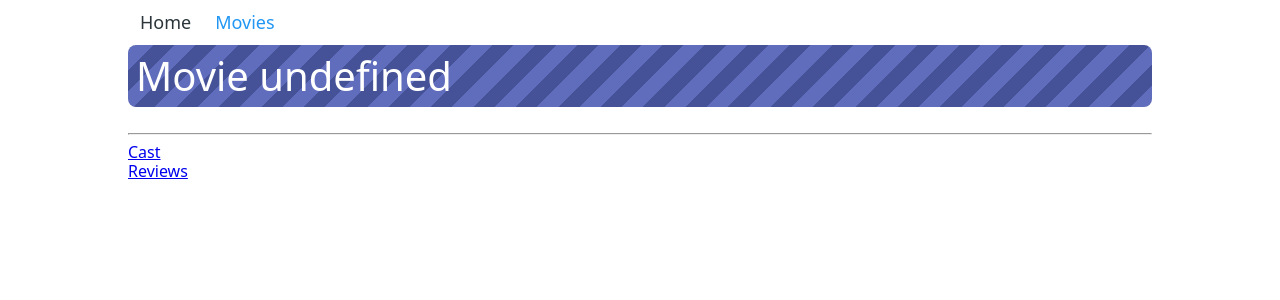
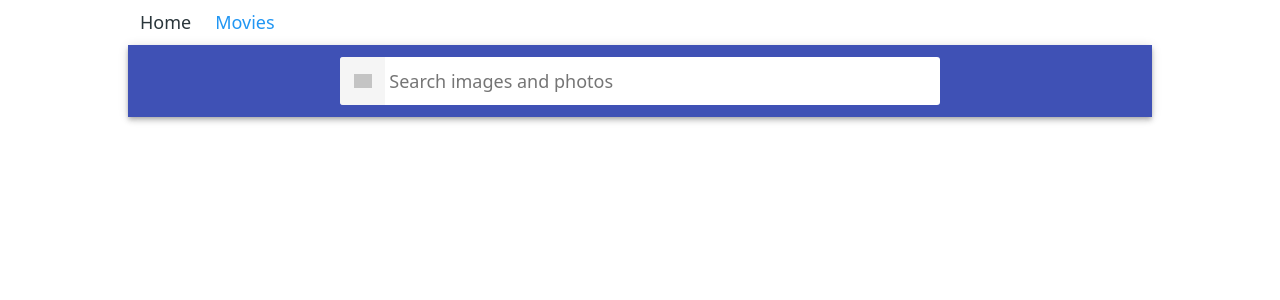
Before and after one commit to R0st/goit-react-hw-05-movies, a React (Create React App) app: page /movies in a window 1280 px wide. Shown: the top 300 px of the page. Built offline with nearby package versions, Linux system fonts and the light colour scheme; no server answers; grey boxes are pictures that could not be loaded.

Commit message:
add searchbar and gallery

```diff
--- a/src/App.js
+++ b/src/App.js
@@ -12,6 +12,8 @@
 /*webpackChunkName: "movie-details-view" */))
 const NotFoundView = lazy(() => import('./views/NotFoundView.js'
 /*webpackChunkName: "not-found-view" */))
+const MoviesPage = lazy(() => import('./views/MoviesPage.js'
+/*webpackChunkName: "movies-page" */))
 
 export default function App() {
     return (
@@ -25,7 +27,7 @@
                     </Route>
 
                     <Route path="/movies" exact>
-                        <MovieDetailsView />
+                        <MoviesPage />
                     </Route>
 
                     <Route path="/movies/:movieId" >
--- /dev/null
+++ b/src/components/SearchBar/SearchBar.js
@@ -0,0 +1,46 @@
+import{ useState } from 'react';
+import PropTypes from 'prop-types';
+import '../../style.css'
+
+export default function SearchBar({onSubmit}) {
+
+    const [query, setQuery] = useState('');
+    const handleChange = e => {
+        setQuery(e.currentTarget.value);
+    };
+
+    const handleSubmit = e => {
+        e.preventDefault();
+
+        if (query.trim() === '') {
+            alert('Введите название картинки');
+            return;
+        }
+        onSubmit(query);
+        setQuery('');
+    };
+
+    return (
+        <header className="Searchbar" >
+                <form className="SearchForm" onSubmit={handleSubmit}>
+                    <button type="submit" className="SearchForm-button">
+                        <span className="SearchForm-button-label">Search</span>
+                    </button>
+
+                    <input
+                        className="SearchForm-input"
+                        type="text"
+                        autoComplete="off"
+                        autoFocus
+                        placeholder="Search images and photos"
+                        value={query}
+                        onChange={handleChange}
+                    />
+                </form>
+            </header>
+    )
+}
+
+SearchBar.propTypes = {
+        query: PropTypes.string,
+    };
--- /dev/null
+++ b/src/components/SearchBar/index.js
@@ -0,0 +1 @@
+export { default } from './SearchBar';
--- a/src/services/movieApi.js
+++ b/src/services/movieApi.js
@@ -14,8 +14,8 @@
     return fetchWithErrorHanding(`https://api.themoviedb.org/3/trending/movie/day?api_key=${KEY}`)
 }
 
-export function fetchSearchMovies() {
-    return fetchWithErrorHanding(`https://api.themoviedb.org/3/search/movie?api_key=${KEY}&language=en-US&page=1&include_adult=false`)
+export function fetchSearchMovies(query) {
+    return fetchWithErrorHanding(`https://api.themoviedb.org/3/search/movie?api_key=${KEY}&query=${query}&language=en-US&page=1&include_adult=false`)
 }
 
 export function fetchGetMoviesDetails(movieId) {
--- /dev/null
+++ b/src/style.css
@@ -0,0 +1,113 @@
+/* .Button {
+  padding: 8px 16px;
+  border-radius: 2px;
+  background-color: #666a85;
+  transition: all 250ms cubic-bezier(0.4, 0, 0.2, 1);
+  text-align: center;
+  display: inline-block;
+  color: #fff;
+  border: 0;
+  text-decoration: none;
+  cursor: pointer;
+  font-family: inherit;
+  font-size: 18px;
+  line-height: 24px;
+  font-style: normal;
+  font-weight: 500;
+  min-width: 180px;
+  box-shadow: 0px 3px 1px -2px rgba(0, 0, 0, 0.2),
+    0px 2px 2px 0px rgba(0, 0, 0, 0.14), 0px 1px 5px 0px rgba(0, 0, 0, 0.12);
+} */
+.MoviesGallery {
+  display: grid;
+  max-width: calc(100vw - 48px);
+  grid-template-columns: repeat(auto-fill, minmax(320px, 1fr));
+  grid-gap: 16px;
+  margin-top: 0;
+  margin-bottom: 0;
+  padding: 0;
+  list-style: none;
+  margin-left: auto;
+  margin-right: auto;
+}
+/*
+ * Стили компонента Searchbar
+ */
+.Searchbar {
+  top: 0;
+  left: 0;
+  position: sticky;
+  z-index: 1100;
+  display: flex;
+  justify-content: center;
+  align-items: center;
+  min-height: 64px;
+  padding-right: 24px;
+  padding-left: 24px;
+  padding-top: 12px;
+  padding-bottom: 12px;
+  color: #fff;
+  background-color: #3f51b5;
+  box-shadow: 0px 2px 4px -1px rgba(0, 0, 0, 0.2),
+    0px 4px 5px 0px rgba(0, 0, 0, 0.14), 0px 1px 10px 0px rgba(0, 0, 0, 0.12);
+}
+
+/*
+ * Стили компонента SearchForm
+ */
+.SearchForm {
+  display: flex;
+  align-items: center;
+  width: 100%;
+  max-width: 600px;
+  background-color: #fff;
+  border-radius: 3px;
+  overflow: hidden;
+}
+
+.SearchForm-button {
+  display: inline-block;
+  width: 48px;
+  height: 48px;
+  border: 0;
+  background-image: url('https://image.flaticon.com/icons/svg/149/149852.svg');
+  background-size: 40%;
+  background-repeat: no-repeat;
+  background-position: center;
+  opacity: 0.6;
+  transition: opacity 250ms cubic-bezier(0.4, 0, 0.2, 1);
+  cursor: pointer;
+  outline: none;
+}
+
+.SearchForm-button:hover {
+  opacity: 1;
+}
+
+.SearchForm-button-label {
+  position: absolute;
+  width: 1px;
+  height: 1px;
+  padding: 0;
+  overflow: hidden;
+  clip: rect(0, 0, 0, 0);
+  white-space: nowrap;
+  clip-path: inset(50%);
+  border: 0;
+}
+
+.SearchForm-input {
+  display: inline-block;
+  width: 100%;
+  font: inherit;
+  font-size: 20px;
+  border: none;
+  outline: none;
+  padding-left: 4px;
+  padding-right: 4px;
+}
+
+.SearchForm-input::placeholder {
+  font: inherit;
+  font-size: 18px;
+}
--- a/src/views/Cast.js
+++ b/src/views/Cast.js
@@ -1,30 +1,28 @@
 import { useState, useEffect } from "react";
-import PageHeading from "../components/PageHeading/PageHeading";
+// import PageHeading from "../components/PageHeading/PageHeading";
 import { fetchGetMoviesCredits, IMG } from '../services/movieApi';
+import defaultAvatar from './defaultAvatar.png';
 
 export default function Cast({ movieId }) {
     const [credits, setCredits] = useState(null);
 
     useEffect(() => {
-        fetchGetMoviesCredits(movieId).then(setCredits);
+        fetchGetMoviesCredits(movieId).then(data => {
+            setCredits(data)})
     }, [movieId])
 
     return (
         <>
-            <PageHeading text="Cast" />
-            {credits && (
-               <ul>
-                {credits.map(cast => (
-                    <li key={cast.id}>
-                        {/* <img src={IMG + cast.profile_path} alt={cast.name} /> */}
-                        <img src={`${IMG}${cast.profile_path}`} alt={cast.name} />
-                        <p>{ cast.name}</p>
-                    </li>
-                    ))
-                }
-                </ul>
-                )
-            }
+        <ul>
+        {credits && credits.cast && credits.cast.map((actor, idx) =>
+            (<li key={idx} className={actor}>
+            {actor.profile_path ? <img  src={`${IMG}${actor.profile_path}`} alt={actor.name} /> :
+                <img  src={defaultAvatar} alt={actor.name} />}
+                <p>{actor.name}</p>
+                <p>Character: {actor.character}</p>
+             </li>)
+            )}
+        </ul>
         </>
     )
 }
--- a/src/views/MovieDetailsView.js
+++ b/src/views/MovieDetailsView.js
@@ -1,6 +1,6 @@
 import { useState, useEffect, lazy, Suspense } from "react";
 import { NavLink, Switch, useParams, useHistory, useLocation, useRouteMatch, Route} from "react-router-dom";
-import PageHeading from "../components/PageHeading/PageHeading";
+// import PageHeading from "../components/PageHeading/PageHeading";
 import { fetchGetMoviesDetails, IMG } from '../services/movieApi';
 // import Cast from "./Cast";
 // import Reviews from "./Reviews";
@@ -16,24 +16,22 @@
     const location = useLocation();
     const { url, path } = useRouteMatch();
     // console.log(history)
-    // console.log(location);
-
-    const searchQuery = new URLSearchParams(location.search).get('query')
-    console.log(searchQuery)
-    useEffect(() => {
-        if (location.searchQuery !== '') {
-            return;
-        }
-    })
+    // console.log('location:' , location);
 
     useEffect(() => {
         fetchGetMoviesDetails(movieId).then(setMovie);
     }, [movieId])
 
+    const onGoBack = () => {
+        history.push(location?.state?.from ?? '/movies' );
+    }
+
     return (
         <>
+            <button type="button" onClick={onGoBack} className="Button">Go Back</button>
             {/* <PageHeading text={`Movie ${movieId}`} /> */}
-            <PageHeading text={`Movie ${movieId}`} />
+            {/* <PageHeading text={`Movie ${movieId}`} /> */}
+
             {movie && (
                 <>
                     <img src={IMG+movie.poster_path} alt={movie.title} />
@@ -50,7 +48,7 @@
                 <NavLink
                     to={{
                         pathname: `${url}/cast`,
-                        state: { from: location?.state?.from }
+                        state: { from:  location?.state?.from}
                         // pathname: `/movies/${movieId}/cast`,
                         // state: '/'
                     }} > Cast
--- /dev/null
+++ b/src/views/MoviesPage.js
@@ -0,0 +1,70 @@
+import { useState, useEffect } from 'react';
+import { fetchSearchMovies, IMG } from '../services/movieApi';
+import { useRouteMatch, useLocation, useHistory, Link } from "react-router-dom";
+import SearchBar from '../components/SearchBar';
+import defaultAvatar from './defaultAvatar.png';
+// import styles from './MoviesView.module.css';
+import '../style.css'
+
+export default function MoviesView() {
+    const [, setQuery] = useState('');
+    const [movies, setMovies] = useState(null);
+    const location = useLocation();
+    const history = useHistory();
+     const { url } = useRouteMatch();
+    const query = new URLSearchParams(location.search).get('query') ?? '';
+
+
+    useEffect(() => {
+        if (!query) {
+            return;
+        }
+        fetchSearchMovies(query).then(request => {
+            setMovies(request.results);
+        });
+        // fetchSearchMovies(query).then(setMovies);
+        }, [query])
+
+    const onChangeQuery = query => {
+        setMovies([]);
+        setQuery(query);
+        history.push({...location, search: `query=${query}`,
+        });
+      };
+
+    return (
+        <>
+            <SearchBar onSubmit={onChangeQuery} />
+
+            {/* {movies && <MoviesGallery movies={movies} />} */}
+            {movies &&
+                <ul className="MoviesGallery">
+                    {movies.map(movie => (
+                        <li key={movie.id} >
+
+                    <Link to={{
+                        pathname: `${url}/${movie.id}`,
+                        state: {from: location},
+                            }}>
+                                {movie.poster_path
+                                    ? <img
+                                        src={IMG + movie.poster_path}
+                                        alt={movie.title}
+                                        width={300}
+                                    />
+                                    : <img src={defaultAvatar} alt={movie.title} width={300}/>
+                                }
+                                        {/* // {actor.profile_path ? <img src={`${IMG}${actor.profile_path}`} alt={actor.name} /> : */}
+                                        {/* //     <img src={defaultAvatar} alt={actor.name} />}
+                                        // src={IMG + movie.poster_path}
+                                        // alt={movie.title}
+                                        // width={300} />} */}
+                        <p>{movie.title}</p>
+                </Link>
+            </li>
+            ))}
+        </ul>}
+        </>
+
+    )
+}
--- a/src/views/Reviews.js
+++ b/src/views/Reviews.js
@@ -4,8 +4,10 @@
 export default function Reviews({ movieId }) {
     const [movie, setMovie] = useState([]);
 
-    useEffect(() => {movieApi.fetchGetMoviesRewiews(movieId).then(data => setMovie(data.results))
-
+    useEffect(() => {
+        movieApi.fetchGetMoviesRewiews(movieId).then(data => {
+            setMovie(data.results);
+        })
     }, [movieId])
 
     return (
```
Also changed, not shown: src/components/Navigation/Navigation.module.css (+21 -0 lines), src/components/MoviesPage/MoviesPage.js (deleted), src/components/MoviesPage/MoviesPage.module.css (deleted), src/views/defaultAvatar.png (added).
